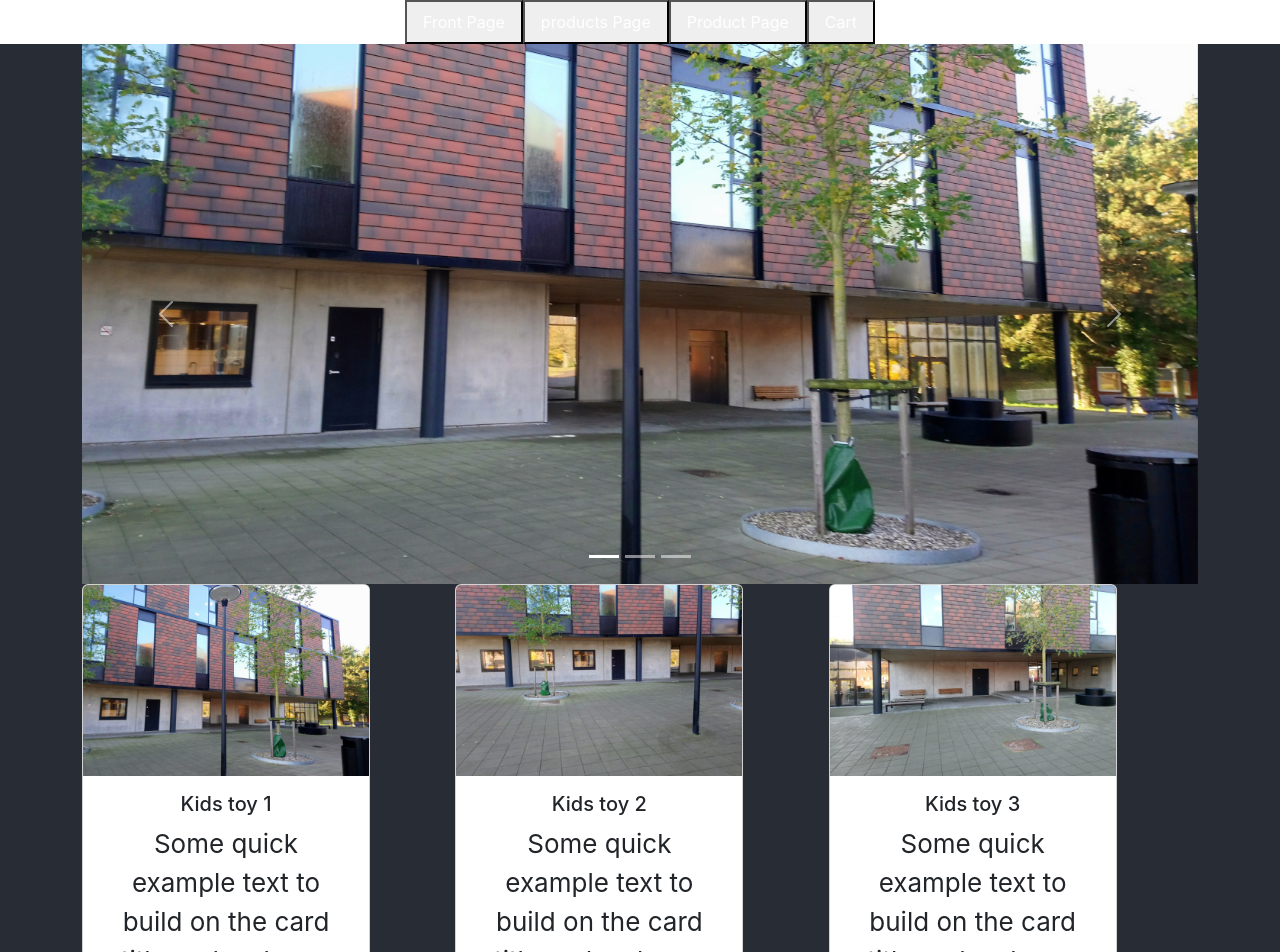
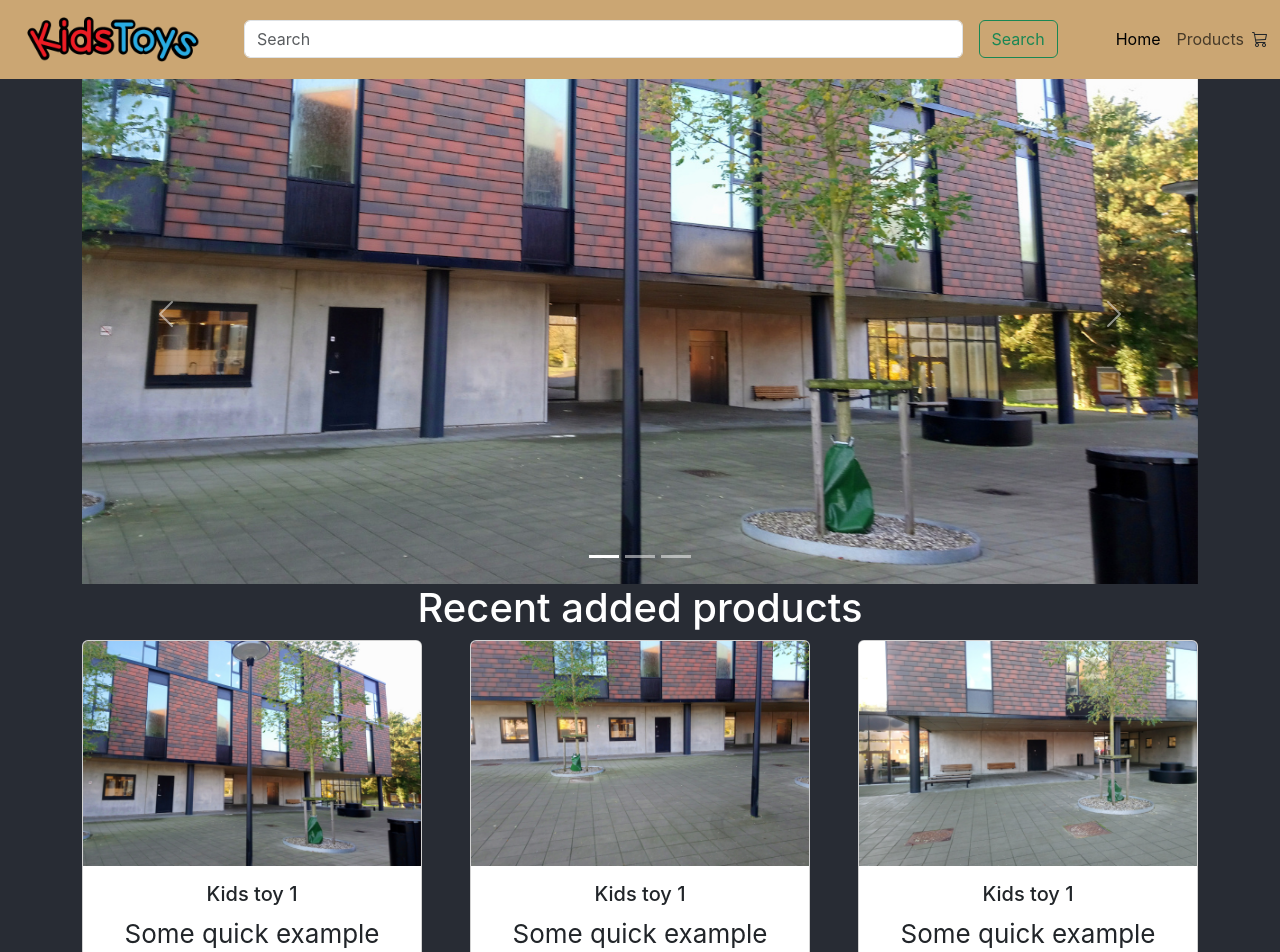
Before and after one commit to mark-knudsen/kidstoys-react, a React (Create React App) app: page /kidstoys in a window 1280 px wide. Shown: the top 952 px of the page. Built offline with nearby package versions, Linux system fonts and the light colour scheme.

Commit message:
the logo is added + beginning of the navbar

```diff
--- a/src/App.css
+++ b/src/App.css
@@ -44,7 +44,13 @@
 }
 
 .Search {
-  margin: 1rem;
+  margin-left: 1rem;
+  margin-right: 1rem;
+}
+.Search-Btn {
+  margin-left: 1rem;
+  margin-right: 1rem;
+
 }
 
 .carousel-container {
@@ -56,6 +62,15 @@
 }
 
 .card-style {
-  width: 18rem;
   justify-content: right;
 }
+
+.navbar-color {
+  background-color: #cba673;
+}
+
+.nav-search {
+  width: 80%;
+  margin-right: 50px;
+
+}
--- a/src/App.js
+++ b/src/App.js
@@ -3,12 +3,12 @@
 import CartPage from './pages/CartPage.js';
 import ProductPage from './pages/ProductPage.js';
 import ProductsPage from './pages/ProductsPage.js';
-import { useNavigate } from  "react-router-dom";
+import { useNavigate } from "react-router-dom";
 import { Route, Routes } from 'react-router-dom';
 
 function App() {
   let navigate = useNavigate();
-  const routeChange = () =>{
+  const routeChange = () => {
     let path;
     navigate(path);
   }
@@ -16,12 +16,58 @@
   return (
     <div className="App">
 
+      <nav class="navbar navbar-color fixed-top navbar-expand-lg navbar-light">
+        <div class="container-fluid">
+
+          <img src="./kidstoys-logo.png" class="navbar-brand" href="#"></img>
+          <button class="navbar-toggler" type="button" data-bs-toggle="collapse" data-bs-target="#navbarSupportedContent" aria-controls="navbarSupportedContent" aria-expanded="false" aria-label="Toggle navigation">
+            <span class="navbar-toggler-icon"></span>
+          </button>
+          <div class="collapse navbar-collapse" id="navbarSupportedContent">
+            <form class="d-flex nav-search">
+              <input class="form-control Search -5" type="search" placeholder="Search" aria-label="Search" />
+              <button class="btn btn-outline-success" type="submit">Search</button>
+            </form>
+
+            <ul class="navbar-nav me-auto mb-2 mb-lg-0">
+              <li class="nav-item">
+                <a class="nav-link active" aria-current="page" href="#">Home</a>
+              </li>
+              <li class="nav-item">
+                <a class="nav-link" href="/kidstoys/products" >Products</a>
+              </li>
+
+              {/* Commented out, if we have time we could include this dropdown */}
+              {/*
+                <li class="nav-item dropdown">
+                <a class="nav-link dropdown-toggle" href="#" id="navbarDropdown" role="button" data-bs-toggle="dropdown" aria-expanded="false">
+                  Products
+                </a>
+                <ul class="dropdown-menu" aria-labelledby="navbarDropdown">
+                  <li><a class="dropdown-item" href="#">Blocks</a></li>
+                  <li><a class="dropdown-item" href="#">Cars</a></li>
+                  <li><hr class="dropdown-divider" /></li>
+                  <li><a class="dropdown-item" href="#">Dolls</a></li>
+                </ul>
+              </li>
+              */}
+
+            </ul>
+
+            <i class="bi bi-cart3"></i>
+          </div>
+        </div>
+      </nav>
+
+
+
+
       <div class="hidden sm:ml-6 sm:block">
         <div class="flex space-x-4">
-        <button class="bg-gray-900 text-white rounded-md px-3 py-2 text-sm font-medium" onClick={()=> navigate("kidstoys")}>Front Page</button>
-        <button class="bg-gray-900 text-white rounded-md px-3 py-2 text-sm font-medium" onClick={()=> navigate("kidstoys/products")}>products Page</button>
-        <button class="bg-gray-900 text-white rounded-md px-3 py-2 text-sm font-medium" onClick={()=> navigate("kidstoys/product")}>Product Page</button>
-        <button class="bg-gray-900 text-white rounded-md px-3 py-2 text-sm font-medium" onClick={()=> navigate("kidstoys/cart")}>Cart</button>
+          <button class="bg-gray-900 text-white rounded-md px-3 py-2 text-sm font-medium" onClick={() => navigate("kidstoys")}>Front Page</button>
+          <button class="bg-gray-900 text-white rounded-md px-3 py-2 text-sm font-medium" onClick={() => navigate("kidstoys/products")}>products Page</button>
+          <button class="bg-gray-900 text-white rounded-md px-3 py-2 text-sm font-medium" onClick={() => navigate("kidstoys/product")}>Product Page</button>
+          <button class="bg-gray-900 text-white rounded-md px-3 py-2 text-sm font-medium" onClick={() => navigate("kidstoys/cart")}>Cart</button>
         </div>
       </div>
 
--- a/src/pages/FrontPage.js
+++ b/src/pages/FrontPage.js
@@ -14,15 +14,15 @@
                     </div>
                     <div class="carousel-inner">
                         <div class="carousel-item active">
-                            <img src="../images/test/test-new-1.jpg" class="d-block w-100" alt="..."></img>
+                            <img src="../images/test/test-new-1.jpg" class="d-block w-100 img-fluid" alt="..."></img>
 
                         </div>
                         <div class="carousel-item">
-                            <img src="../images/test/test-new-2.jpg" class="d-block w-100" alt="..."></img>
+                            <img src="../images/test/test-new-2.jpg" class="d-block w-100 img-fluid" alt="..."></img>
 
                         </div>
                         <div class="carousel-item">
-                            <img src="../images/test/test-new-3.jpg" class="d-block w-100" alt="..."></img>
+                            <img src="../images/test/test-new-3.jpg" class="d-block w-100 img-fluid" alt="..."></img>
 
                         </div>
                     </div>
@@ -37,39 +37,41 @@
                 </div>
             </div>
 
+            <div>
+                <h1>Recent added products</h1>
+            </div>
 
-            <div class="row row-cols-3 row-cols-md-3 g-1 align-items-start">
-                <div class="col">
-                    <div class="card card-style">
-                        <img src="../images/test/test-1.jpg" class="card-img-top" alt="..."></img>
-                        <div class="card-body">
-                            <h5 class="card-title">Kids toy 1</h5>
-                            <p class="card-text">Some quick example text to build on the card title and make up the bulk of the card's content.</p>
-                            <a href="#" class="btn btn-primary">Go somewhere</a>
+            <div class="row row-cols-1 row-cols-md-2 row-cols-lg-3 g-5">
+                <div className="col">
+                    <div className="card card-style d-flex justify-content-center align-items-center">
+                        <img src="../images/test/test-1.jpg" className="card-img-top img-fluid" alt="..."></img>
+                        <div className="card-body text-center">
+                            <h5 className="card-title">Kids toy 1</h5>
+                            <p className="card-text">Some quick example text to build on the card title and make up the bulk of the card's content.</p>
+                            <a href="#" className="btn btn-primary">Go somewhere</a>
                         </div>
                     </div>
                 </div>
-                <div class="col">
-                    <div class="card card-style">
-                        <img src="../images/test/test-2.jpg" class="card-img-top" alt="..."></img>
-                        <div class="card-body">
-                            <h5 class="card-title">Kids toy 2</h5>
-                            <p class="card-text">Some quick example text to build on the card title and make up the bulk of the card's content.</p>
-                            <a href="#" class="btn btn-primary">Go somewhere</a>
+                <div className="col">
+                    <div className="card card-style d-flex justify-content-center align-items-center">
+                        <img src="../images/test/test-2.jpg" className="card-img-top img-fluid" alt="..."></img>
+                        <div className="card-body text-center">
+                            <h5 className="card-title">Kids toy 1</h5>
+                            <p className="card-text">Some quick example text to build on the card title and make up the bulk of the card's content.</p>
+                            <a href="#" className="btn btn-primary">Go somewhere</a>
                         </div>
                     </div>
                 </div>
-                <div class="col">
-                    <div class="card card-style">
-                        <img src="../images/test/test-3.jpg" class="card-img-top" alt="..."></img>
-                        <div class="card-body">
-                            <h5 class="card-title">Kids toy 3</h5>
-                            <p class="card-text">Some quick example text to build on the card title and make up the bulk of the card's content.</p>
-                            <a href="#" class="btn btn-primary">Go somewhere</a>
+                <div className="col">
+                    <div className="card card-style d-flex justify-content-center align-items-center">
+                        <img src="../images/test/test-3.jpg" className="card-img-top img-fluid" alt="..."></img>
+                        <div className="card-body text-center">
+                            <h5 className="card-title">Kids toy 1</h5>
+                            <p className="card-text">Some quick example text to build on the card title and make up the bulk of the card's content.</p>
+                            <a href="#" className="btn btn-primary">Go somewhere</a>
                         </div>
                     </div>
                 </div>
-
             </div>
 
 
```
Also changed, not shown: public/kidstoys-logo.png (added). Lines whose indentation alone changed are shown as unchanged.
